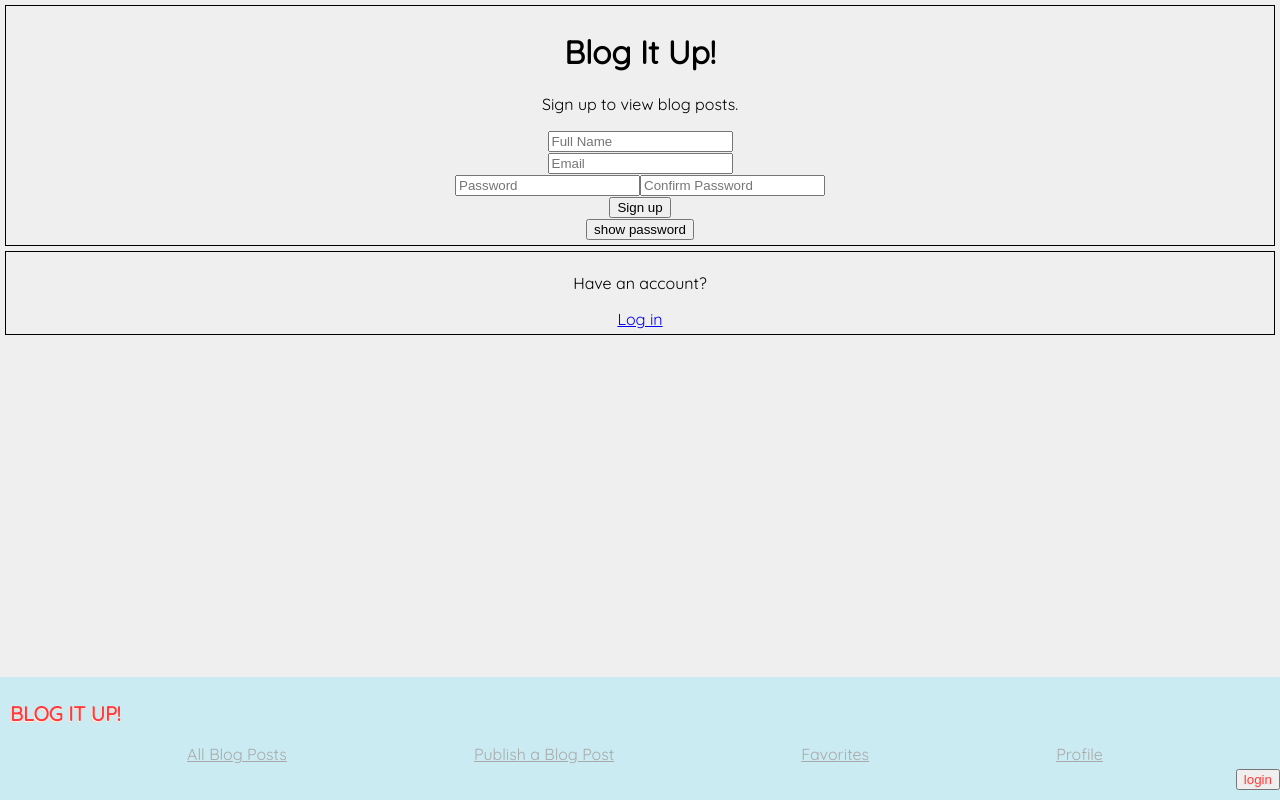
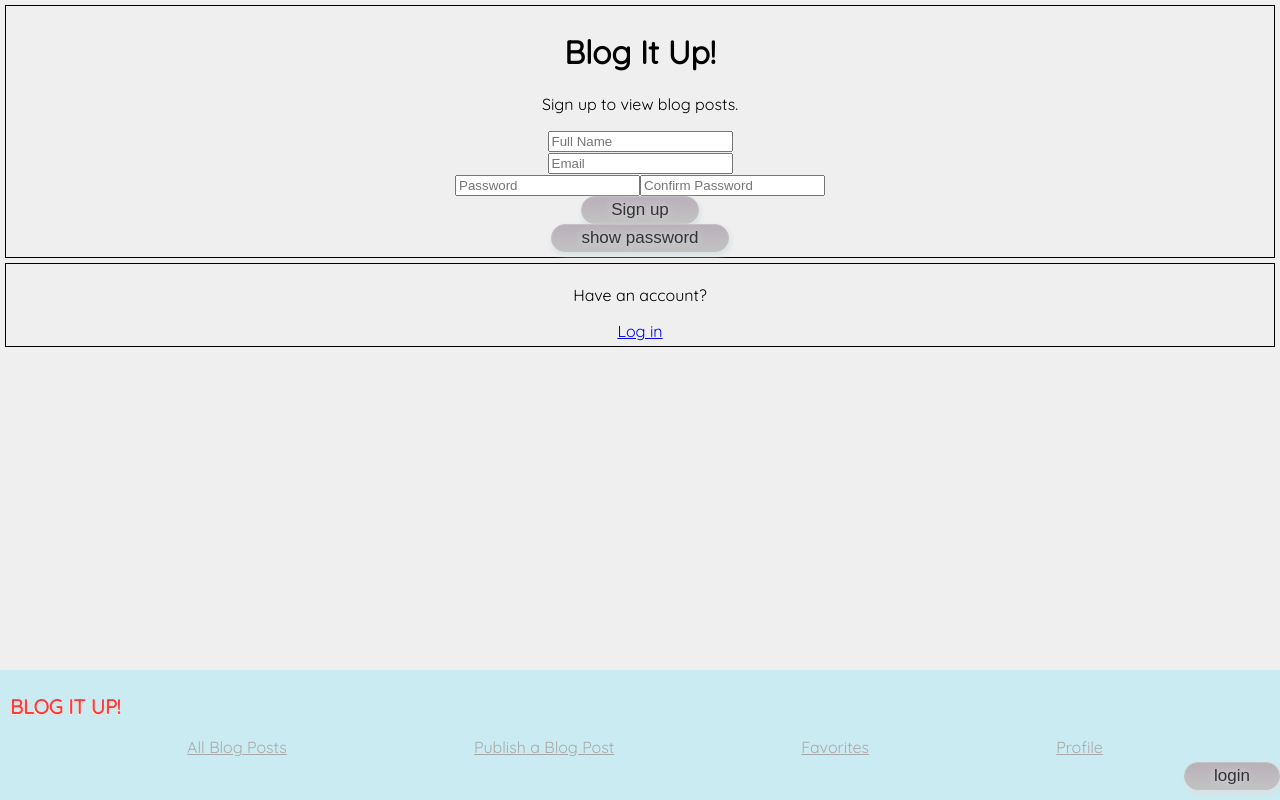
Before and after one commit to TallanGroberg/blog-it-up, a React (Create React App) app in the folder client/: page / in a window 1280 px wide. Built offline with nearby package versions, Linux system fonts and the light colour scheme.

Commit message:
add button style

```diff
--- a/client/src/App.js
+++ b/client/src/App.js
@@ -1,4 +1,5 @@
 import React from 'react'
+import styled from 'styled-components'
 import { Switch, Route, Redirect } from 'react-router-dom'
 import { withAuth, blogPostAxios } from './context/AuthProvider.js'
 import ProtectedRoute from './auth/ProtectedRoute'
@@ -16,7 +17,7 @@ const App = props => {
   const { token } = props
 
   return(
-    <div>
+    <AppWideStyles>
 
      <Route render={ rProps => <Navbar {...rProps} />} />
       <Switch>
@@ -28,8 +29,37 @@ const App = props => {
 
         <ProtectedRoute path='/favorites' component={Favorites}/>
       </Switch>
-    </div>
+    </AppWideStyles>
   )
 }
 
+const AppWideStyles = styled.div`
+
+button {
+
+	box-shadow: 1px 3px 5px 1px #dae1e3;
+	background:linear-gradient(to bottom, #bab1ba 5%, #c2c2c2 100%);
+	background-color:#bab1ba;
+	border-radius:22px;
+	border:1px solid #c4c2c4;
+
+	cursor:pointer;
+	color:#333333;
+	font-size:17px;
+	padding:3px 29px;
+	text-decoration:none;
+	text-shadow:-1px 0px 9px #e1e2ed;
+  transition: 0.8s;
+}
+
+button:hover {
+	background:linear-gradient(to bottom, #c2c2c2 5%, #bab1ba 100%);
+	background-color:#c2c2c2;
+}
+button:active {
+	position:relative;
+	top:1px;
+}
+`
+
 export default withAuth(withCrud(App))
```
